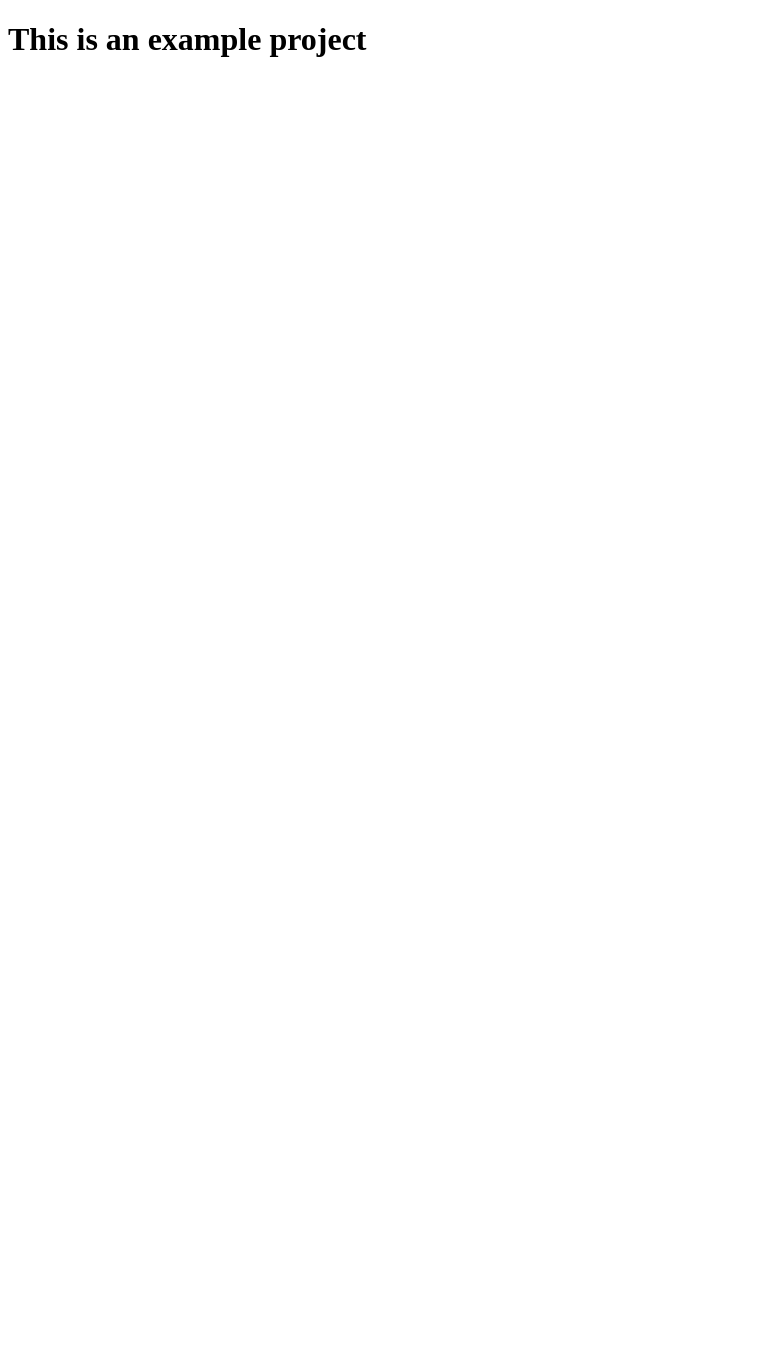
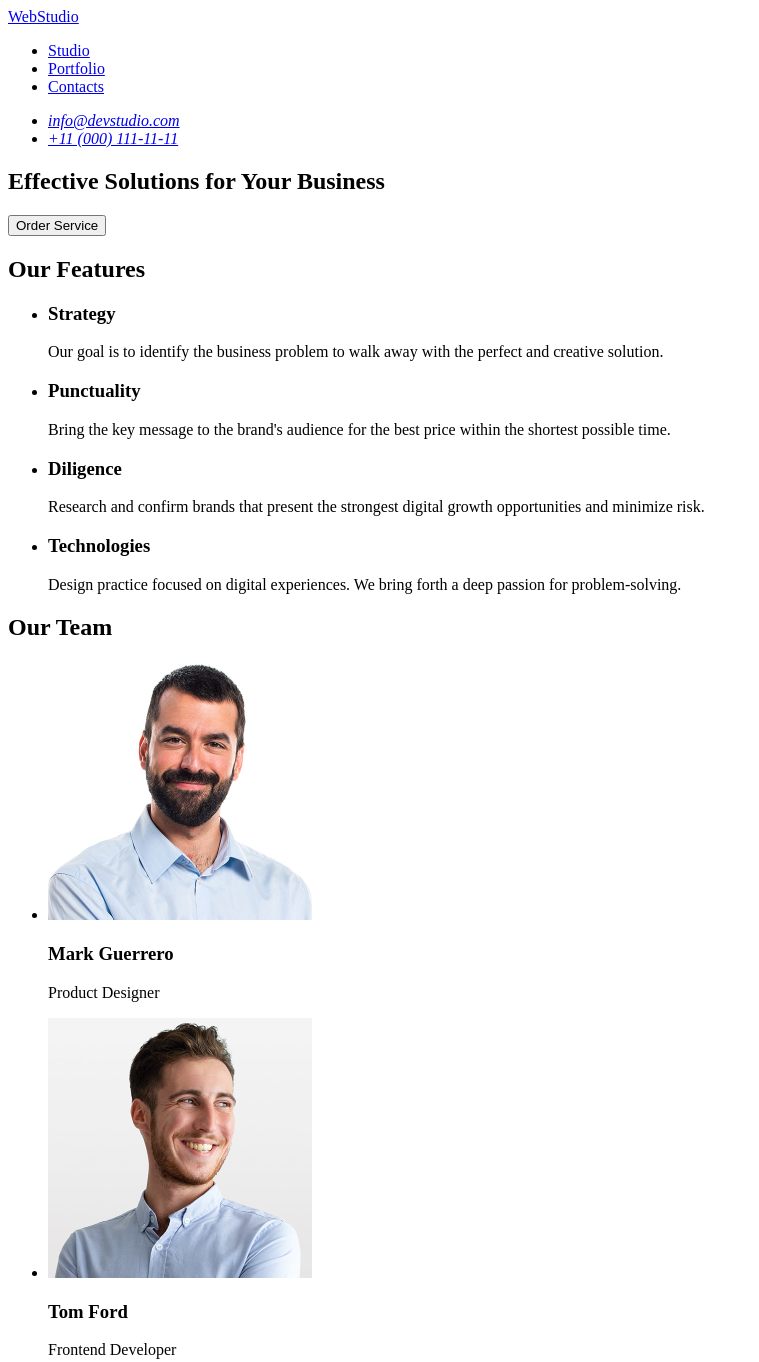
Before and after one commit to Ekadzi/goit-markup-hw-01, a plain HTML site: page index.html in a window 1280 px wide. Shown: the top 1362 px of the page, without its empty margins (0-759 px from the left). Before the commit the page ends 800 px from the top, so only its background shows below. Drawn offline with Linux system fonts and the light colour scheme.

Commit message:
add index file

```diff
--- a/index.html
+++ b/index.html
@@ -3,9 +3,125 @@
   <head>
     <meta charset="UTF-8" />
     <meta name="viewport" content="width=device-width, initial-scale=1.0" />
-    <title>Document</title>
+    <title>WebStudio</title>
   </head>
+
   <body>
-    <h1>This is an example project</h1>
+    <header>
+      <a href="./index.html">WebStudio</a>
+
+      <nav>
+        <ul>
+          <li><a href="./index.html">Studio</a></li>
+          <li><a href="#">Portfolio</a></li>
+          <li><a href="#">Contacts</a></li>
+        </ul>
+      </nav>
+
+      <address>
+        <ul>
+          <li><a href="mailto:info@devstudio.com">info@devstudio.com</a></li>
+          <li><a href="tel:+110001111111">+11 (000) 111-11-11</a></li>
+        </ul>
+      </address>
+    </header>
+
+    <main>
+      <section>
+        <h1>Effective Solutions for Your Business</h1>
+        <button type="button">Order Service</button>
+      </section>
+
+      <section>
+        <h2>Our Features</h2>
+        <ul>
+          <li>
+            <h3>Strategy</h3>
+            <p>
+              Our goal is to identify the business problem to walk away with the
+              perfect and creative solution.
+            </p>
+          </li>
+          <li>
+            <h3>Punctuality</h3>
+            <p>
+              Bring the key message to the brand's audience for the best price
+              within the shortest possible time.
+            </p>
+          </li>
+          <li>
+            <h3>Diligence</h3>
+            <p>
+              Research and confirm brands that present the strongest digital
+              growth opportunities and minimize risk.
+            </p>
+          </li>
+          <li>
+            <h3>Technologies</h3>
+            <p>
+              Design practice focused on digital experiences. We bring forth a
+              deep passion for problem-solving.
+            </p>
+          </li>
+        </ul>
+      </section>
+
+      <section>
+        <h2>Our Team</h2>
+        <ul>
+          <li>
+            <img
+              src="./images/our-team/team-guerrero.jpg"
+              alt="Mark Guerrero"
+              width="264"
+              height="260"
+            />
+            <h3>Mark Guerrero</h3>
+            <p>Product Designer</p>
+          </li>
+
+          <li>
+            <img
+              src="./images/our-team/team-ford.jpg"
+              alt="Tom Ford"
+              width="264"
+              height="260"
+            />
+            <h3>Tom Ford</h3>
+            <p>Frontend Developer</p>
+          </li>
+
+          <li>
+            <img
+              src="./images/our-team/team-garcia.jpg"
+              alt="Camila Garcia"
+              width="264"
+              height="260"
+            />
+            <h3>Camila Garcia</h3>
+            <p>Marketing</p>
+          </li>
+
+          <li>
+            <img
+              src="./images/our-team/team-wilson.jpg"
+              alt="Daniel Wilson"
+              width="264"
+              height="260"
+            />
+            <h3>Daniel Wilson</h3>
+            <p>UI Designer</p>
+          </li>
+        </ul>
+      </section>
+    </main>
+
+    <footer>
+      <a href="./index.html">WebStudio</a>
+      <p>
+        Increase the flow of customers and sales for your business with digital
+        marketing & growth solutions.
+      </p>
+    </footer>
   </body>
 </html>
```
Also changed, not shown: .prettierrc.json (added), css/styles.css (added), images/our-team/team-ford.jpg (added), images/our-team/team-garcia.jpg (added), images/our-team/team-guerrero.jpg (added), images/our-team/team-wilson.jpg (added).
